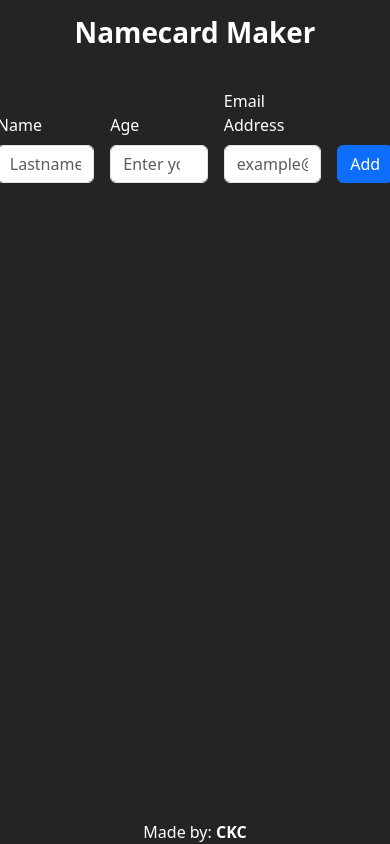
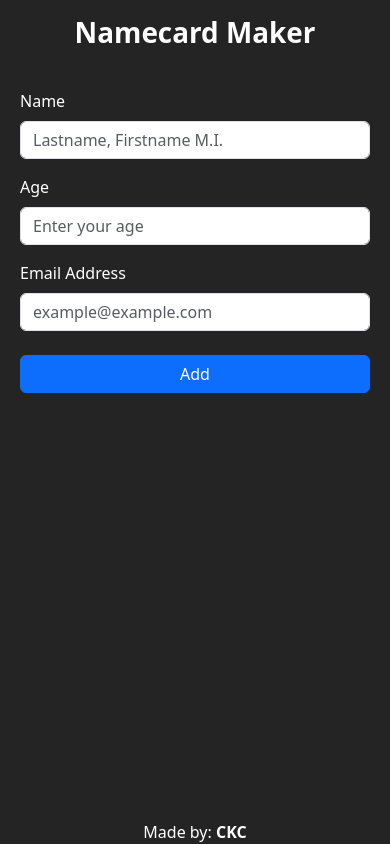
Before and after one commit to CKCALIZO/Namecard-Maker, a React (Vite) app: page / in a window 390 px wide. Built offline with nearby package versions, Linux system fonts and the light colour scheme.

Commit message:
fixed responsiveness

```diff
--- a/src/Forms.jsx
+++ b/src/Forms.jsx
@@ -47,23 +47,27 @@ function Forms() {
     }
 
     return (<>
+    <div className="container">
         <form className="d-flex justify-content-center align-items-end gap-3">
-            <div className="form-grou col-3">
+            <div className="row w-100 d-flex justify-content-center align-items-end g-3">
+                <div className="col-12 col-md">
                     <label htmlFor="name-field" style={{ color: 'white' }} className="mb-2">Name</label>
                     <input type="text" value={person.name} onChange={handleNameChange} className="form-control" id="name-field" placeholder="Lastname, Firstname M.I." />
                 </div>
-            <div className="form-group col-3">
+                <div className="col-12 col-md">
                     <label htmlFor="age-field" style={{ color: 'white' }} className="mb-2">Age</label>
                     <input type="number" min="1" value={person.age} onChange={handleAgeChange} className="form-control" id="age-field" placeholder="Enter your age" />
                 </div>
-            <div className="form-group col-3">
+                <div className="col-12 col-md">
                     <label htmlFor="email-field" style={{ color: 'white' }} className="mb-2">Email Address</label>
                     <input type="email" value={person.email} onChange={handleEmailChange} className="form-control" id="email-field" placeholder="example@example.com" />
                 </div>
-            <div className="d-flex align-items-end">
-                <button className="btn btn-primary" type="submit" onClick={handleAdd}>Add</button>
+                <div className="col-12 col-md-auto d-flex justify-content-center align-items-center mt-4">
+                    <button className="btn btn-primary w-100" type="submit" onClick={handleAdd}>Add</button>
+                </div>
             </div>
         </form>
+    </div>
 
         <div className="d-flex flex-row align-items-center my-3 mx-3 gap-3 flex-wrap">
             {contactList.map((person, index) => (
```
Lines whose indentation alone changed are shown as unchanged.
